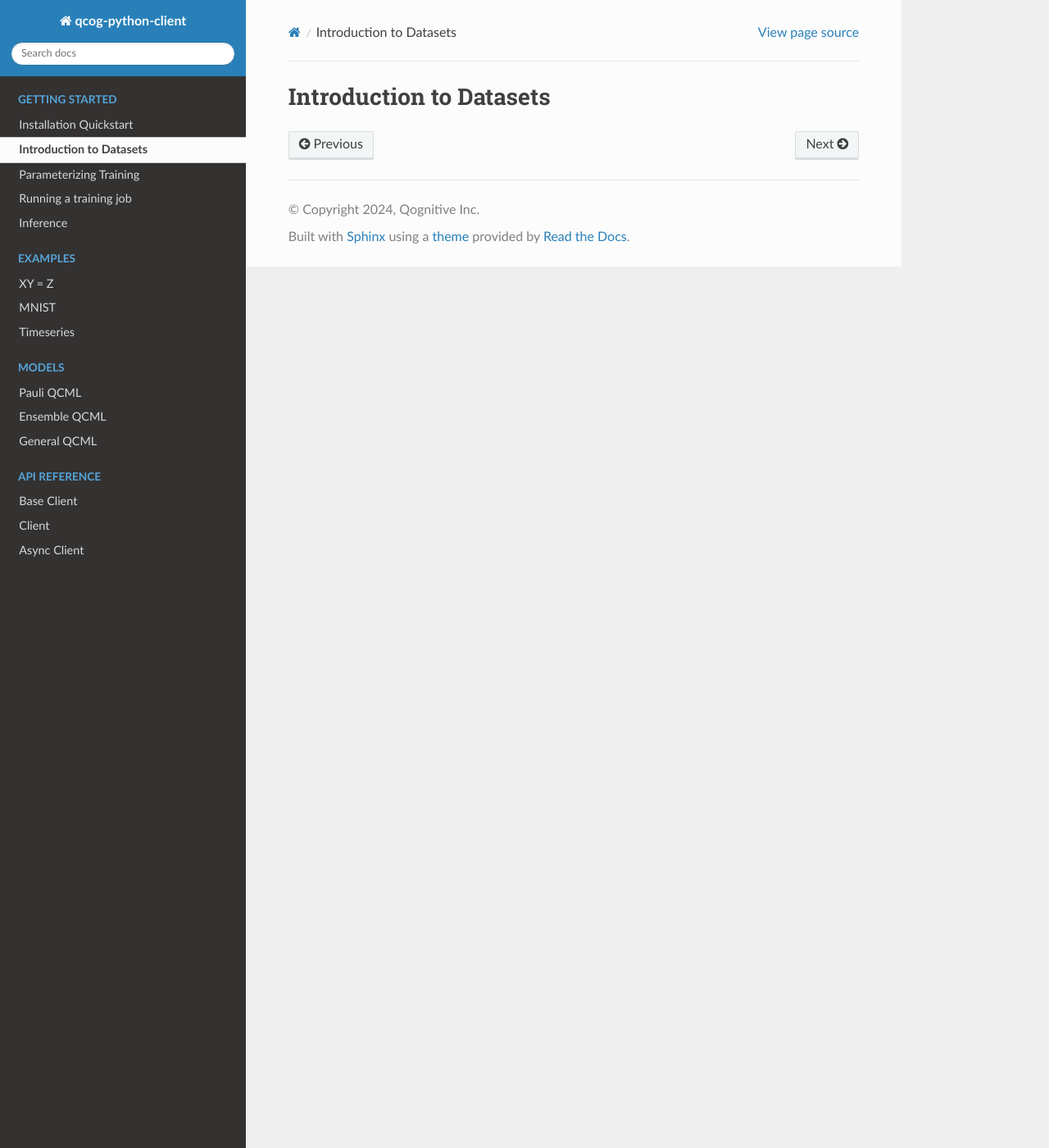
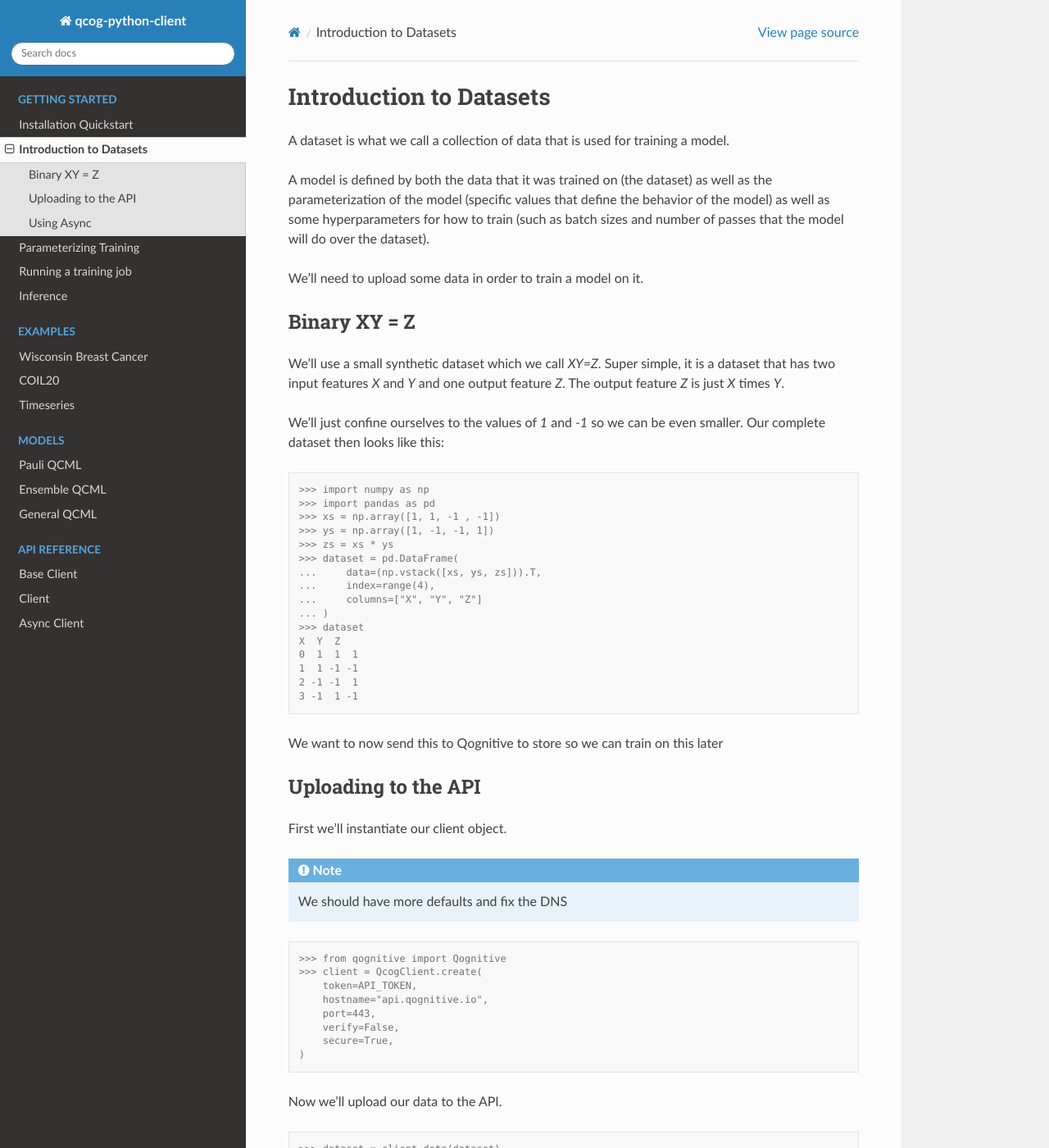
Before and after one commit to qognitive/qcog-python-client, a Sphinx documentation site: the page built from docs/tutorial/datasets.rst, in a window 1280 px wide and 1400 px high. Shown: the whole window at 82% size. Built offline with Sphinx 7.4.7 and the Read the Docs theme 2.0.0, drawn with Linux system fonts in a browser that asks for light colours; some of the changed text lies outside the part shown.

Commit message:
working on docs

```diff
--- /dev/null
+++ b/docs/examples/coil20.rst
@@ -0,0 +1,2 @@
+COIL20
+======
--- a/docs/examples/mnist.rst
+++ /dev/null
@@ -1,2 +0,0 @@
-MNIST
-=====
--- /dev/null
+++ b/docs/examples/wisconsin.rst
@@ -0,0 +1,2 @@
+Wisconsin Breast Cancer
+=======================
--- a/docs/examples/xyz.rst
+++ /dev/null
@@ -1,2 +0,0 @@
-XY = Z
-======
--- a/docs/index.rst
+++ b/docs/index.rst
@@ -17,8 +17,8 @@ Qognitive Python Client
    :hidden:
    :caption: Examples
 
-   /examples/xyz
-   /examples/mnist
+   /examples/wisconsin
+   /examples/coil20
    /examples/timeseries
 
 .. toctree::
--- a/docs/tutorial/datasets.rst
+++ b/docs/tutorial/datasets.rst
@@ -1,2 +1,81 @@
 Introduction to Datasets
 ========================
+
+A dataset is what we call a collection of data that is used for training a model.
+
+A model is defined by both the data that it was trained on (the dataset) as well as the parameterization of the model (specific values that define the behavior of the model) as well as some hyperparameters for how to train (such as batch sizes and number of passes that the model will do over the dataset).
+
+We'll need to upload some data in order to train a model on it.
+
+Binary XY = Z
+-------------
+We'll use a small synthetic dataset which we call `XY=Z`.  Super simple, it is a dataset that has two input features `X` and `Y` and one output feature `Z`.  The output feature `Z` is just `X` times `Y`.
+
+We'll just confine ourselves to the values of `1` and `-1` so we can be even smaller.  Our complete dataset then looks like this:
+
+.. code-block:: console
+
+    >>> import numpy as np
+    >>> import pandas as pd
+    >>> xs = np.array([1, 1, -1 , -1])
+    >>> ys = np.array([1, -1, -1, 1])
+    >>> zs = xs * ys
+    >>> dataset = pd.DataFrame(
+    ...     data=(np.vstack([xs, ys, zs])).T,
+    ...     index=range(4),
+    ...     columns=["X", "Y", "Z"]
+    ... )
+    >>> dataset
+    X  Y  Z
+    0  1  1  1
+    1  1 -1 -1
+    2 -1 -1  1
+    3 -1  1 -1
+
+We want to now send this to Qognitive to store so we can train on this later
+
+Uploading to the API
+--------------------
+
+First we'll instantiate our client object.
+
+.. note::
+    We should have more defaults and fix the DNS
+
+.. code-block:: console
+
+    >>> from qognitive import Qognitive
+    >>> client = QcogClient.create(
+        token=API_TOKEN,
+        hostname="api.qognitive.io",
+        port=443,
+        verify=False,
+        secure=True,
+    )
+
+Now we'll upload our data to the API.
+
+.. code-block:: console
+
+    >>> dataset = client.data(dataset)
+
+That's in, now we just need to get our parameters and we can train a model on this dataset.
+
+Using Async
+-----------
+
+We can do the same operations but using our Async client for those whose infrastructure is built for async.
+
+.. code-block:: console
+
+    >>> from qognitive import AsyncQognitive
+    >>> async_client = await AsyncQcogClient.create(
+        token=API_TOKEN,
+        hostname="api.qognitive.io",
+        port=443,
+        verify=False,
+        secure=True,
+    )
+    >>> await async_client.data(dataset)
+
+Onwards
```
Also changed, not shown: docs/tutorial/install.rst (+28 -0 lines), 1 other file.
